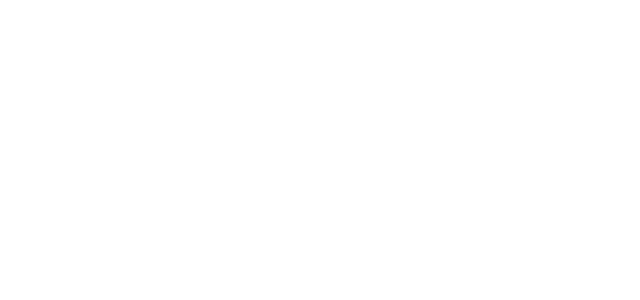
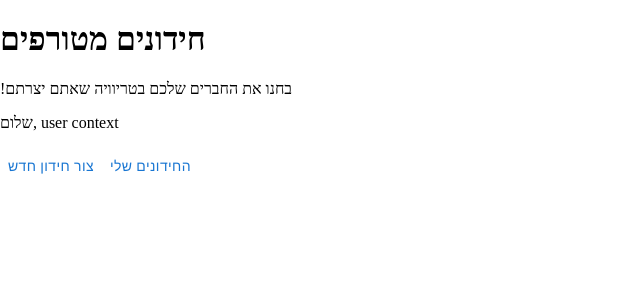
Before and after one commit to ZivFisher/TriviaGame, a React (Create React App) app in the folder client/: page /home-page in a window 1280 px wide. Shown: the top 300 px of the page, without its empty margins (0-640 px from the left). Built offline with nearby package versions, Linux system fonts and the light colour scheme.

Commit message:
homepage.tsx ready,styling needed

```diff
--- a/client/src/App.tsx
+++ b/client/src/App.tsx
@@ -1,12 +1,13 @@
 import React from 'react';
 import logo from './logo.svg';
 import './App.scss';
+import { HomePage } from './pages/home-page/HomePage';
 
 
 function App() {
   return (
     <div className="App">
-
+        <HomePage />
     </div>
   );
 }
--- /dev/null
+++ b/client/src/components/home-page-content/HomePageContent.tsx
@@ -0,0 +1,16 @@
+import React from "react";
+import Button from "@mui/material/Button";
+
+export const HomePageContent: React.FC =  () => {
+    return (
+        <div>
+            <h1 className="homePageHeader">חידונים מטורפים</h1>
+            <p>!בחנו את החברים שלכם בטריוויה שאתם יצרתם</p>
+            <p>שלום, user context</p>
+            <div className="homePageButtons">
+                <Button>צור חידון חדש</Button>
+                <Button>החידונים שלי</Button>
+            </div>
+        </div>
+     );
+}
--- /dev/null
+++ b/client/src/pages/home-page/HomePage.tsx
@@ -0,0 +1,9 @@
+import { HomePageContent } from "../../components/home-page-content/HomePageContent";
+
+export const HomePage : React.FC = () =>  {
+    return (
+        <div className="homePageContainer">
+            <HomePageContent />
+        </div>
+     );
+}
```
Also changed, not shown: client/src/components/home-page/HomePageContent.tsx (deleted, +0 -9 lines), client/src/pages/HomePage.tsx (deleted, +0 -7 lines), client/src/components/home-page-content/HomePageContent.scss (added), client/src/pages/home-page/HomePage.scss (added).
